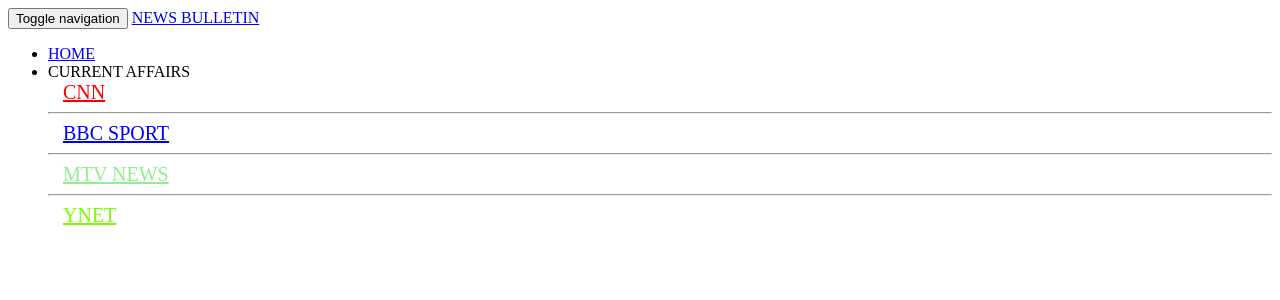
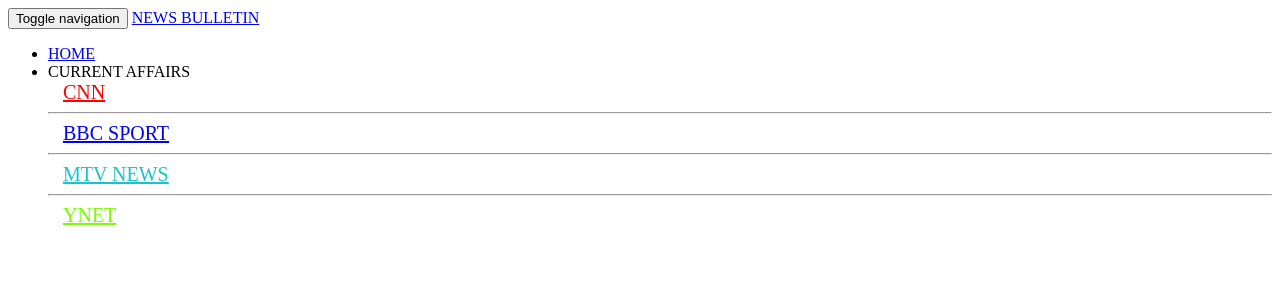
Before and after one commit to IsaacMurage-dev/News-bulletin, a Flask app: template app/templates/navbar.html in a window 1280 px wide. Shown: the top 300 px of the page. Run offline with Flask 2, Linux system fonts and the light colour scheme; the template is opened without the code that fills it, so the values that code supplies are empty; some libraries are stand-ins or nearby versions.

Commit message:
modify navbar

```diff
--- a/app/templates/navbar.html
+++ b/app/templates/navbar.html
@@ -23,7 +23,7 @@
               <div class="dropdown-menu" aria-labelledby="dropdownMenuLink">
                 <a style="font-size:20px; color:red; margin-left:15px;font-style:san-serif" class="dropdown-item" href="/articles/cnn">CNN</a><br><hr style="color:#00ff22">
                 <a style="font-size:20px; color:blue; margin-left:15px;font-style:san-serif" class="dropdown-item" href="/articles/bbc-sport">BBC SPORT</a><br><hr style="color:#00fff2">
-                <a style="font-size:20px; color:lightgreen; margin-left:15px;font-style:san-serif" class="dropdown-item" href="/articles/mtv-news">MTV NEWS</a><br><hr style="color:#b3ff00">
+                <a style="font-size:20px; color:#19c3c9; margin-left:15px;font-style:san-serif" class="dropdown-item" href="/articles/mtv-news">MTV NEWS</a><br><hr style="color:#b3ff00">
                 <a style="font-size:20px; color:lawngreen; margin-left:15px;font-style:san-serif" class="dropdown-item" href="/articles/ynet">YNET</a>
               </div>
             </div>
```
